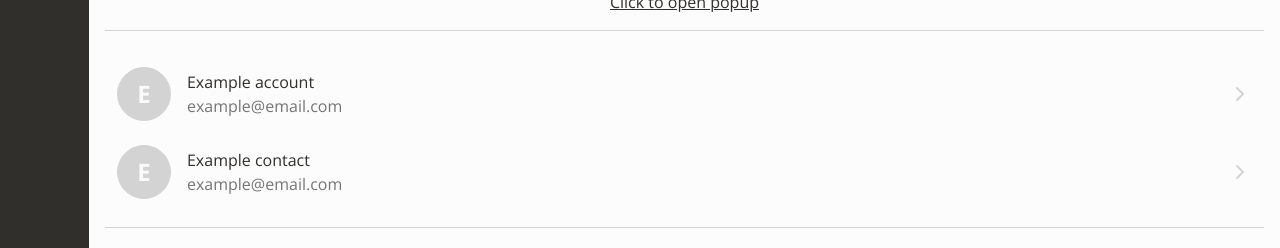
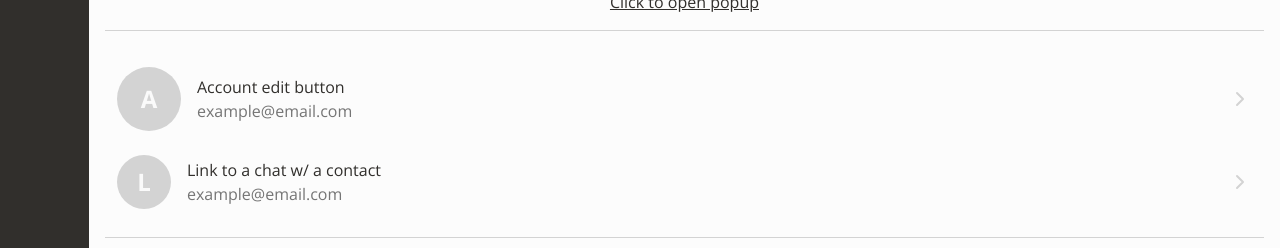
Before and after one commit to asxnah/chat, a Next.js app: page / in a window 1280 px wide. Shown: the part 491-739 px from the top of the page. Built offline with nearby package versions, Linux system fonts and the light colour scheme.

Commit message:
chore: preview

```diff
--- a/app/page.tsx
+++ b/app/page.tsx
@@ -80,17 +80,15 @@ export default function Home() {
       {/* Список пользователей (account и contact) с обработкой onClick */}
       <div className="w-full border-b border-b-lightgrey py-4">
         <User
-          type="account"
-          name="Example account"
+          isAccount
+          name="Account edit button"
           email="example@email.com"
-          avatar="https://i.pinimg.com/736x/90/2a/c5/902ac5d9530185d81b4f3f91b9fd7c17.jpg"
           onClick={() => console.log("User account")}
         />
         <User
-          type="contact"
-          name="Example contact"
+          isAccount={false}
+          name="Link to a chat w/ a contact"
           email="example@email.com"
-          avatar="https://i.pinimg.com/736x/3e/a8/f1/3ea8f18e9888280073e6627bd6c12969.jpg"
           onClick={() => console.log("User contact")}
         />
       </div>
```
